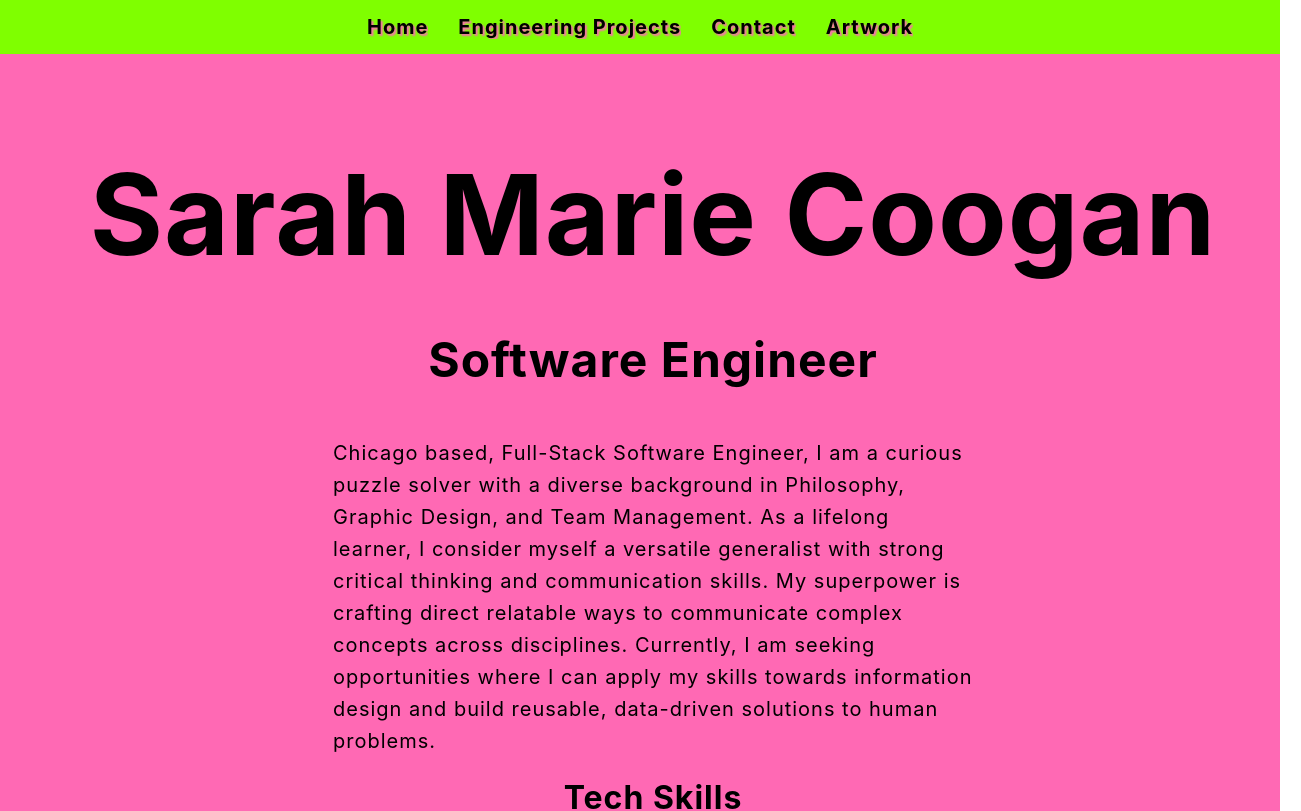
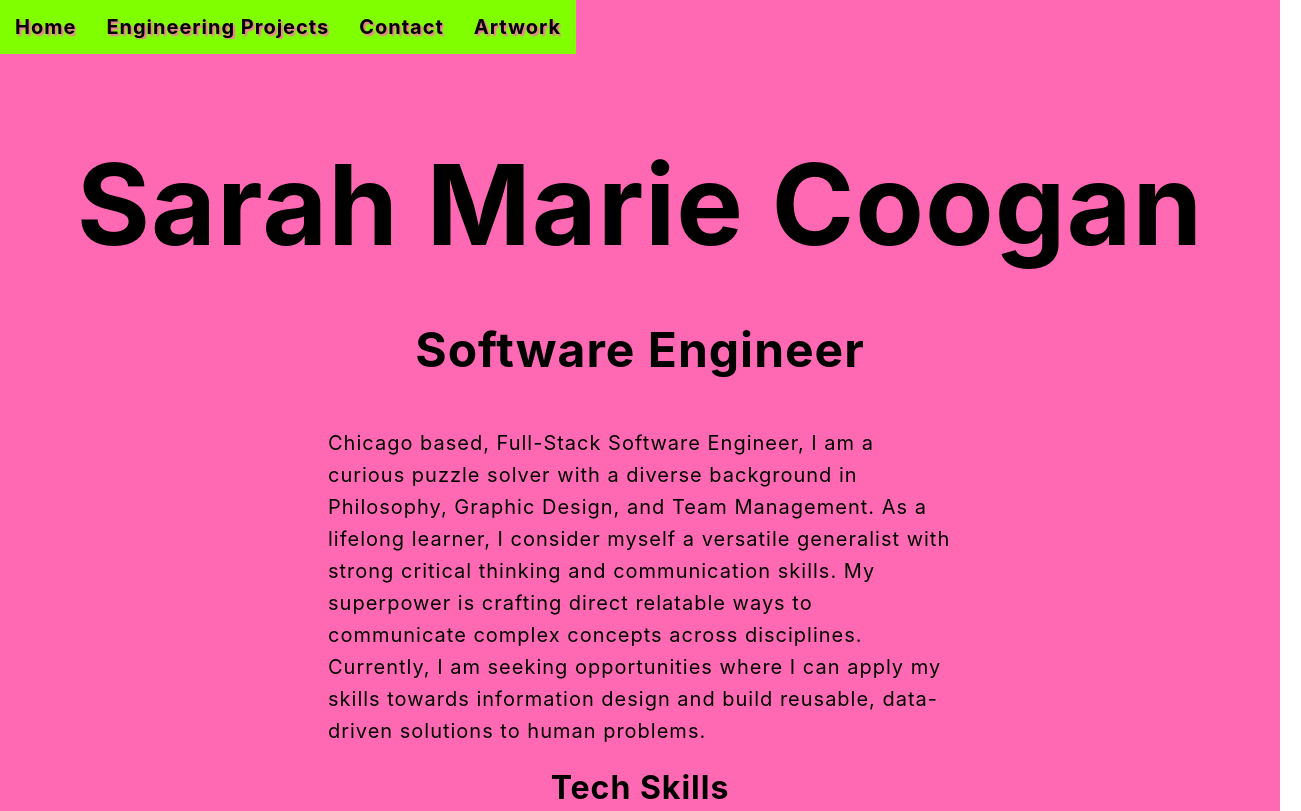
Before and after one commit to wonkatin/portfolio, a Next.js app: page / in a window 1280 px wide. Shown: the top 811 px of the page, 1301 px wide, since content can reach past the window. Built offline with nearby package versions, Linux system fonts and the light colour scheme.

Commit message:
white border fix

```diff
--- a/styles/globals.css
+++ b/styles/globals.css
@@ -4,6 +4,12 @@ body {
   margin: 0;
   font-family: -apple-system, BlinkMacSystemFont, Segoe UI, Roboto, Oxygen,
     Ubuntu, Cantarell, Fira Sans, Droid Sans, Helvetica Neue, sans-serif;
+}
+.home {
+  background-color: hotpink;
+  display: flex;
+  flex-direction: column;
+  max-width: 100%
 }
 a {
   color: inherit;
@@ -25,6 +31,7 @@ h2 {
 }
 nav {
   padding-bottom: 15px;
+  max-width: 100%
 }
 nav a {
   margin-right: 15px;
@@ -34,12 +41,21 @@ nav a {
   background-color: chartreuse;
   text-shadow: 2px 2px 2px hotpink;
 }
+.stay-put {
+  position: fixed;
+  top: 0;
+  z-index: 9999;
+  max-width: 100vw;
+  display: flex;
+  justify-content: center;
+  background-color: chartreuse;
+  color: black;
+  flex-wrap: wrap;
+}
 div {
   letter-spacing: 1px;
 }
-.home {
-  background-color: hotpink;
-}
+
 .container {
   min-height: 100vh;
   padding: 0 0.5rem;
@@ -47,8 +63,7 @@ div {
   flex-direction: column;
   justify-content: center;
   align-items: center;
-  margin: 5px;
-  width: 100%
+  max-width: 100vw
 }
 .secondary {
   justify-content: flex-start;
@@ -57,17 +72,7 @@ div {
 .extraGreen {
   color: chartreuse;
 }
-.stay-put {
-  position: fixed;
-  top: 0;
-  z-index: 9999;
-  width: 100%;
-  display: flex;
-  justify-content: center;
-  background-color: chartreuse;
-  color: black;
-  flex-wrap: wrap;
-}
+
 .name-blast{
   font-size: 10rem;
   font-weight: bold;
@@ -91,7 +96,7 @@ div {
   letter-spacing: 1px;
 }
 .content {
-  width: 100%;
+  max-width: 100vw;
   margin-top: 15px;
   margin-bottom: 75px;
   display: flex;
@@ -352,7 +357,7 @@ div {
 }
 @media (max-width: 499px) {
   .container{
-    margin-left: 20px;
+    margin-left: 10px;
   }
   .name-blast{
     font-size: 2rem;
@@ -400,6 +405,9 @@ div {
   .stay-put {
     font-size: 1rem;
   }
+  .email {
+    font-size: .75rem;
+  }
   /* nav a {
     margin-left: 10px;
     margin-right: 20px;
```
